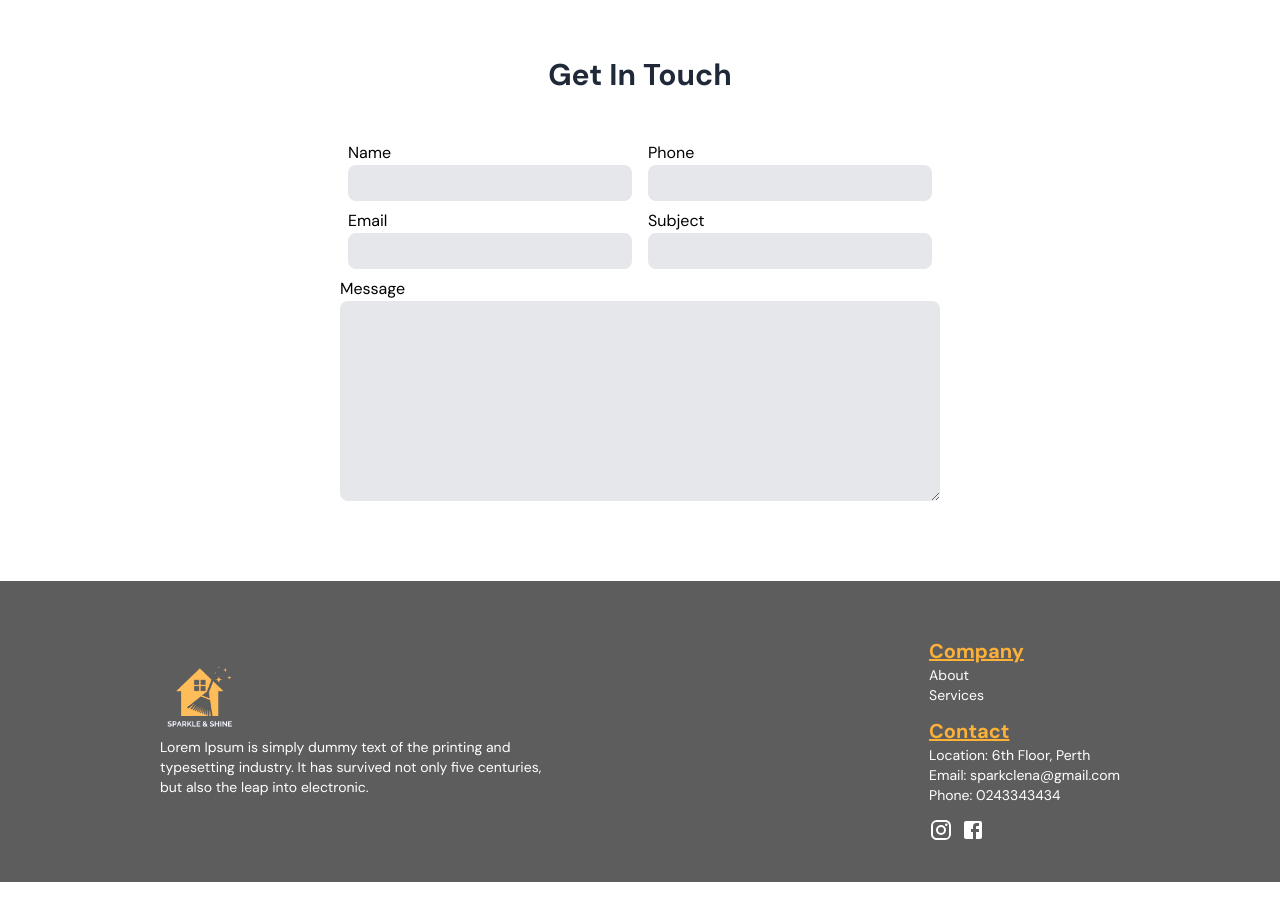
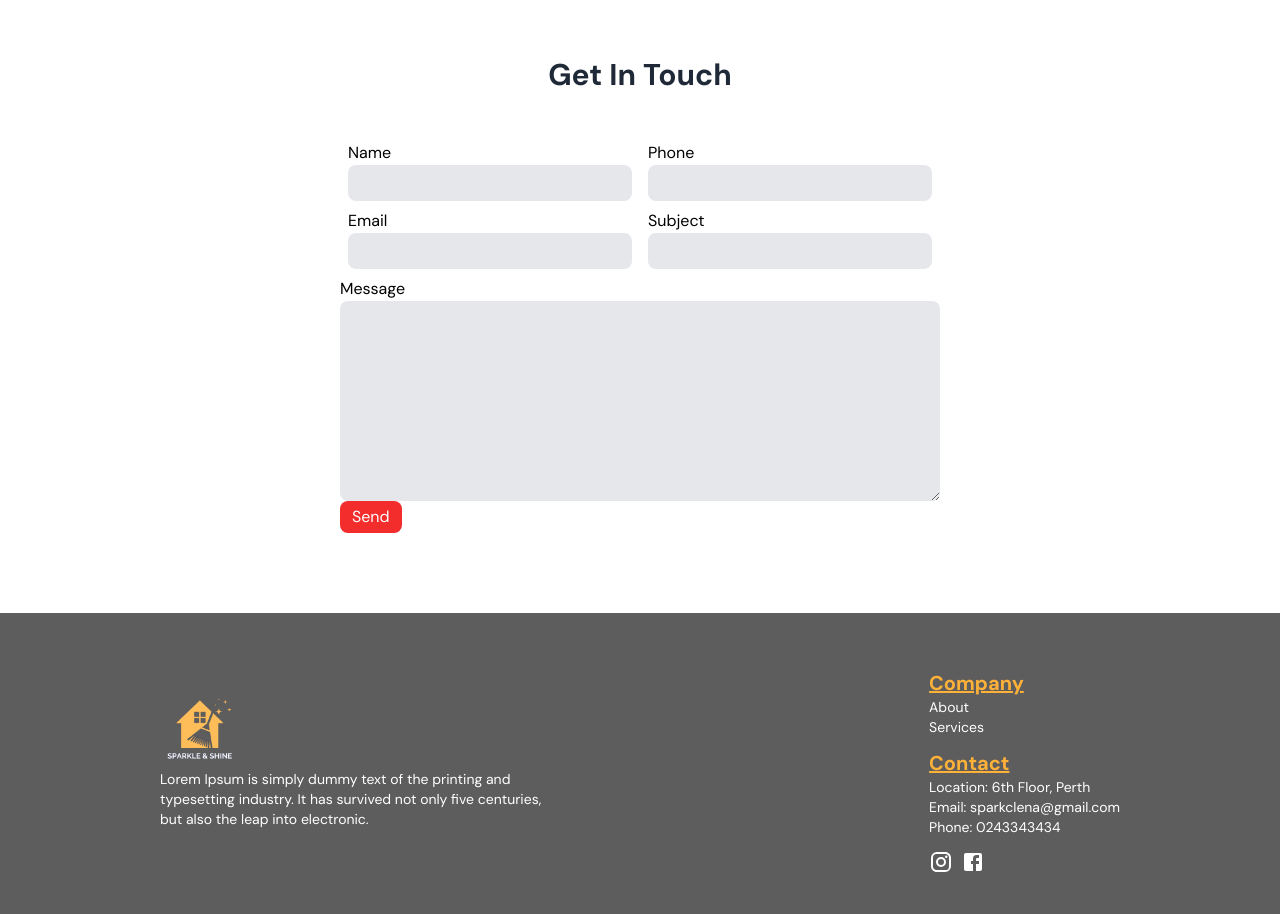
Before and after one commit to MingmaTenzing/cleaning_business, a Next.js app: page /contact in a window 1280 px wide. Shown: the part 680-1594 px from the top of the page. Before the commit the page ends 1562 px from the top, so only its background shows below. Built offline with nearby package versions, Linux system fonts and the light colour scheme.

Commit message:
form working now need to add loading state

```diff
--- a/package.json
+++ b/package.json
@@ -9,6 +9,7 @@
     "lint": "next lint"
   },
   "dependencies": {
+    "@emailjs/browser": "^3.11.0",
     "@emotion/react": "^11.10.6",
     "@emotion/styled": "^11.10.6",
     "@fortawesome/fontawesome-svg-core": "^6.4.0",
--- a/src/pages/contact.tsx
+++ b/src/pages/contact.tsx
@@ -6,9 +6,42 @@ import CallIcon from "@mui/icons-material/Call";
 import LocationOnIcon from "@mui/icons-material/LocationOn";
 import EmailIcon from "@mui/icons-material/Email";
 import Footer from "../../components/Footer";
+import { FormEvent, useState } from "react";
+import React, { useRef } from 'react';
+import emailjs from '@emailjs/browser';
+
 
 type Props = {};
 function Contact({}: Props) {
+  const [name, setName] = useState<string>();
+  const [email, setEmail] = useState<string>();
+  const [phone, setPhone] = useState<string>();
+  const [subject, setSubject] = useState<string>();
+  const [message, setMessage] = useState<string>();
+
+  console.log(name,email, phone, subject, message);
+
+const form = useRef<HTMLFormElement>(null);
+  function sendEmail(e: FormEvent<HTMLFormElement>) {
+    e.preventDefault();
+    const currentForm = form.current;
+
+    if (currentForm == null) {
+      return;
+    }
+    else {
+      emailjs.sendForm("service_spab4la" , "template_3gs2ipj", form.current! ,'5lDQ2fsinXAaz-OgN').then((result) => {
+        console.log(result.text);
+      },(error) => {
+        console.log(error.message);
+      }
+      )
+
+    }
+
+
+  }
+
   return (
     <>
       <Head>
@@ -64,14 +97,16 @@ function Contact({}: Props) {
             Get In Touch
           </h1>
 
-          <form className=" md:max-w-[600px] max-w-[400px] mt-10 space-y-4 md:flex md:flex-wrap md:space-y-0  ">
+          <form ref={form}  onSubmit={sendEmail} className=" md:max-w-[600px] max-w-[400px] mt-10 space-y-4 md:flex md:flex-wrap md:space-y-0  ">
             <div className="space-y-2 w-[300px] p-2">
 
             <div className="flex flex-col ">
               <label>Name</label>
               <input
+              onChange={(e) => setName(e.target.value)}
                 type="text"
                 required
+                name="user_name"
                 className="bg-gray-200 text-sm p-2  outline-none rounded-lg "
               ></input>
             </div>
@@ -79,7 +114,9 @@ function Contact({}: Props) {
               <label>Email</label>
               <input
                 type="text"
+                onChange={(e) => setEmail(e.target.value)}
                 required
+                name="user_email"
                 className="bg-gray-200 text-sm p-2 outline-none rounded-lg "
               ></input>
             </div>
@@ -91,7 +128,9 @@ function Contact({}: Props) {
             <div className="flex flex-col ">
               <label>Phone</label>
               <input
+              onChange={(e) => setPhone(e.target.value)}
                 type="text"
+                name="phone_number"
                 required
                 className="bg-gray-200 text-sm p-2 outline-none rounded-lg "
               ></input>
@@ -100,7 +139,9 @@ function Contact({}: Props) {
               <label>Subject</label>
               <input
                 type="text"
+                onChange={(e) =>  setSubject(e.target.value)}
                 required
+                name="subject"
                 className="bg-gray-200 text-sm p-2 outline-none rounded-lg "
               ></input>
             </div>
@@ -108,8 +149,9 @@ function Contact({}: Props) {
             <div className="flex flex-col md:w-[600px] ">
 
               <label>Message</label>
-              <textarea  className="bg-gray-200 text-sm  h-[200px] p-2 rounded-lg"></textarea>
+              <textarea name="message"  onChange={(e) => setMessage(e.target.value)} className="bg-gray-200 text-sm outline-none  h-[200px] p-2 rounded-lg"></textarea>
             </div>
+            <button type="submit" className="bg-red  text-white px-3 py-1 rounded-lg"> Send </button>
           </form>
         </div>
       </main>
```
Also changed, not shown: 1 other file (tests, documents, lock files or other folders).
